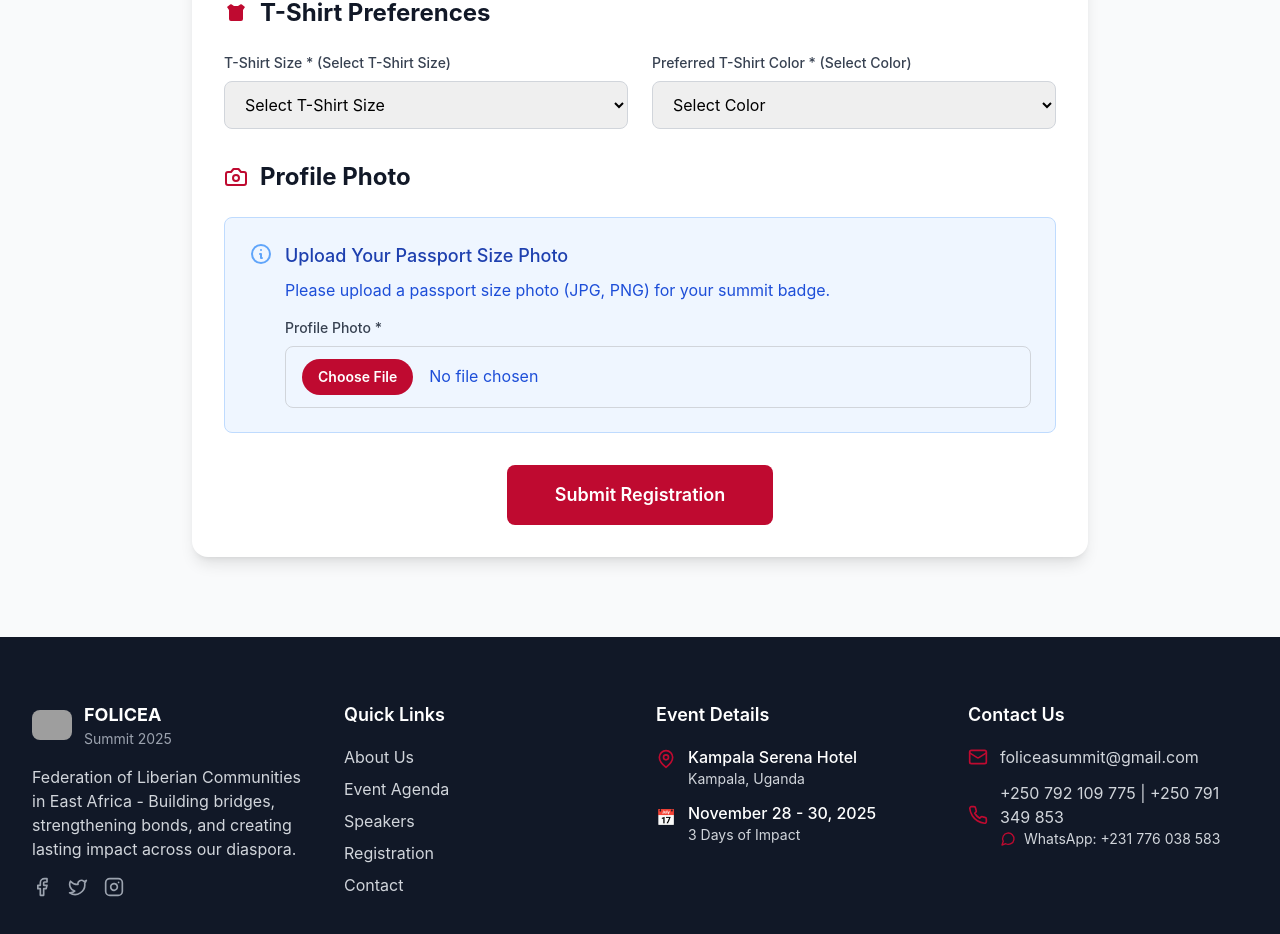
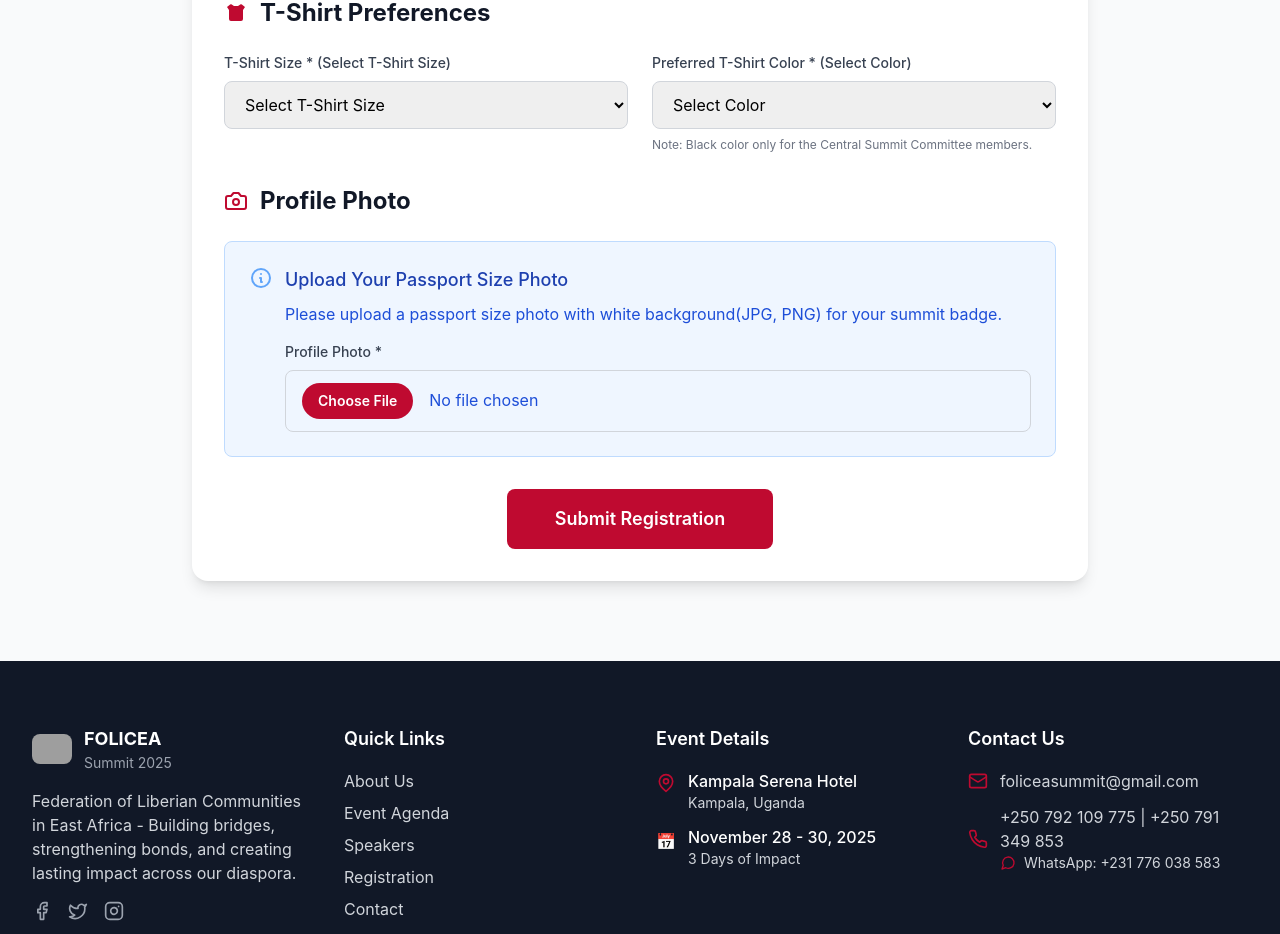
Before and after one commit to foliceasummit/folicea-summit-2025, a Next.js app: page /registration in a window 1280 px wide. Shown: the part 1897-2831 px from the top of the page. Built offline with nearby package versions, Linux system fonts and the light colour scheme; grey boxes are pictures that could not be loaded.

Commit message:
Updated site code

```diff
--- a/pages/registration.tsx
+++ b/pages/registration.tsx
@@ -519,6 +519,7 @@ const RegistrationPage = () => {
                   {errors.tshirtColor && (
                     <p className="text-red-500 text-sm mt-1">{errors.tshirtColor.message}</p>
                   )}
+                  <p className="text-xs text-gray-500 mt-2">Note: Black color only for the Central Summit Committee members.</p>
                 </div>
               </div>
             </div>
@@ -539,7 +540,7 @@ const RegistrationPage = () => {
                   <div className="ml-3 flex-1">
                     <h3 className="text-lg font-medium text-blue-800">Upload Your Passport Size Photo</h3>
                     <div className="mt-2 text-blue-700">
-                      <p className="mb-4">Please upload a passport size photo (JPG, PNG) for your summit badge.</p>
+                      <p className="mb-4">Please upload a passport size photo with white background(JPG, PNG) for your summit badge.</p>
 
                       {/* Photo Upload Input */}
                       <div className="mt-4">
```
Also changed, not shown: pages/faqs.tsx (indentation only).
